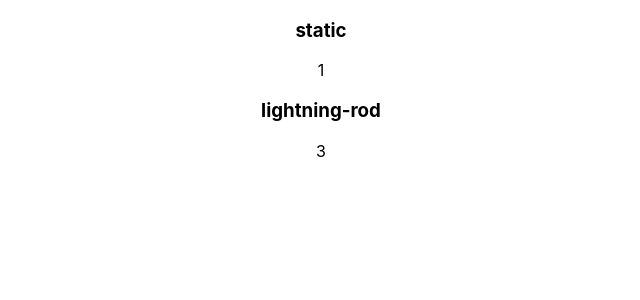
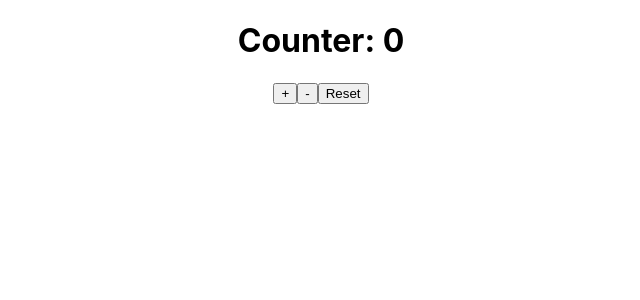
Before and after one commit to sebastianoscarlopez/coderhouse-39640-reactjs, a React (Create React App) app: page / in a window 1280 px wide. Shown: the top 300 px of the page, without its empty margins (319-959 px from the left). Built offline with nearby package versions, Linux system fonts and the light colour scheme.

Commit message:
clase-8 custom hook useCount

```diff
--- a/src/App.js
+++ b/src/App.js
@@ -2,6 +2,7 @@ import { useEffect, useState } from "react";
 import "./App.css";
 import Item from "./components/Item/item";
 import MyFetch from "./components/myfetchs";
+import Counter from "./components/CounterWithCustomHook";
 
 function App() {
   const [selected, setSelected] = useState(false);
@@ -52,7 +53,7 @@ function App() {
 
   return (
     <div className="App">
-      <MyFetch />
+      {/* <MyFetch /> */}
       {/* {products.length > 0
         ? products.map(
           (product) => {
@@ -74,7 +75,7 @@ function App() {
         )
         : null
       } */}
-
+      <Counter />
     </div>
   );
 }
--- /dev/null
+++ b/src/components/CounterWithCustomHook/index.js
@@ -0,0 +1,24 @@
+import useCount from "./useCount";
+
+const Counter = () => {
+
+  const {
+    counter,
+    increment,
+    decrement,
+    reset
+  } = useCount();
+
+  return (
+    <div>
+      <h1>Counter: {counter}</h1>
+      <div>
+        <button onClick={increment}>+</button>
+        <button onClick={decrement}>-</button>
+        <button onClick={reset}>Reset</button>
+      </div>
+    </div>
+  );
+};
+
+export default Counter;
--- /dev/null
+++ b/src/components/CounterWithCustomHook/useCount.js
@@ -0,0 +1,26 @@
+import { useState } from 'react';
+
+const useCount = () => {
+  const [counter, setCount] = useState(0);
+
+  const increment = () => {
+    setCount(counter + 1);
+  };
+
+  const decrement = () => {
+    setCount(counter - 1);
+  };
+
+  const reset = () => {
+    setCount(0);
+  };
+
+  return {
+    counter,
+    increment,
+    decrement,
+    reset
+  };
+}
+
+export default useCount;
--- a/src/components/myfetchs/index.js
+++ b/src/components/myfetchs/index.js
@@ -12,7 +12,7 @@ const MyFetch = () => {
   }
 
   useEffect(() => {
-    fetch('http://localhost:3000/pikachu.json')
+    fetch('https://pokeapi.co/api/v2/pokemon/pikachu')
       .then(responseToJSON)
       .then(updateData)
   }, [])
```
